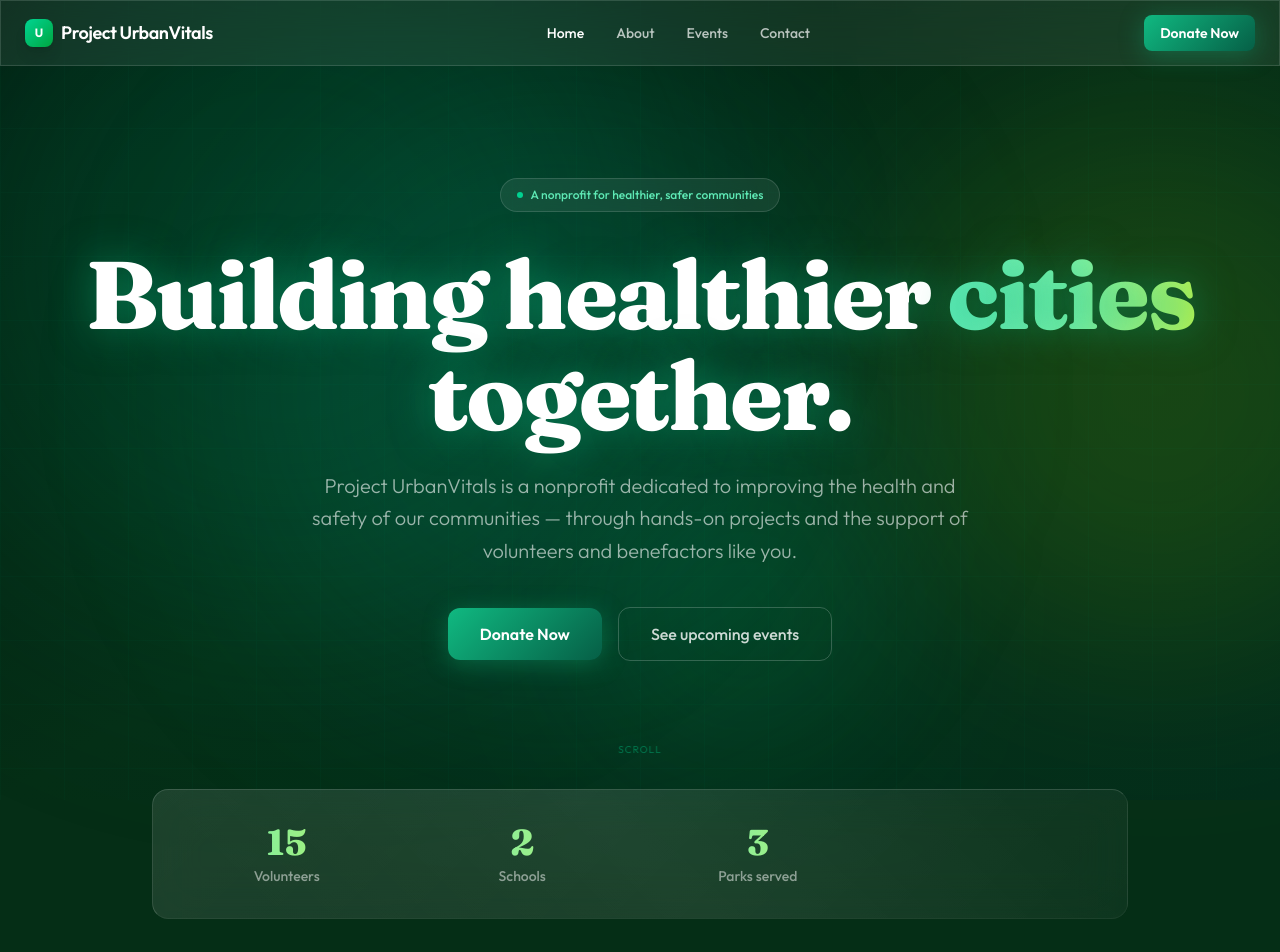
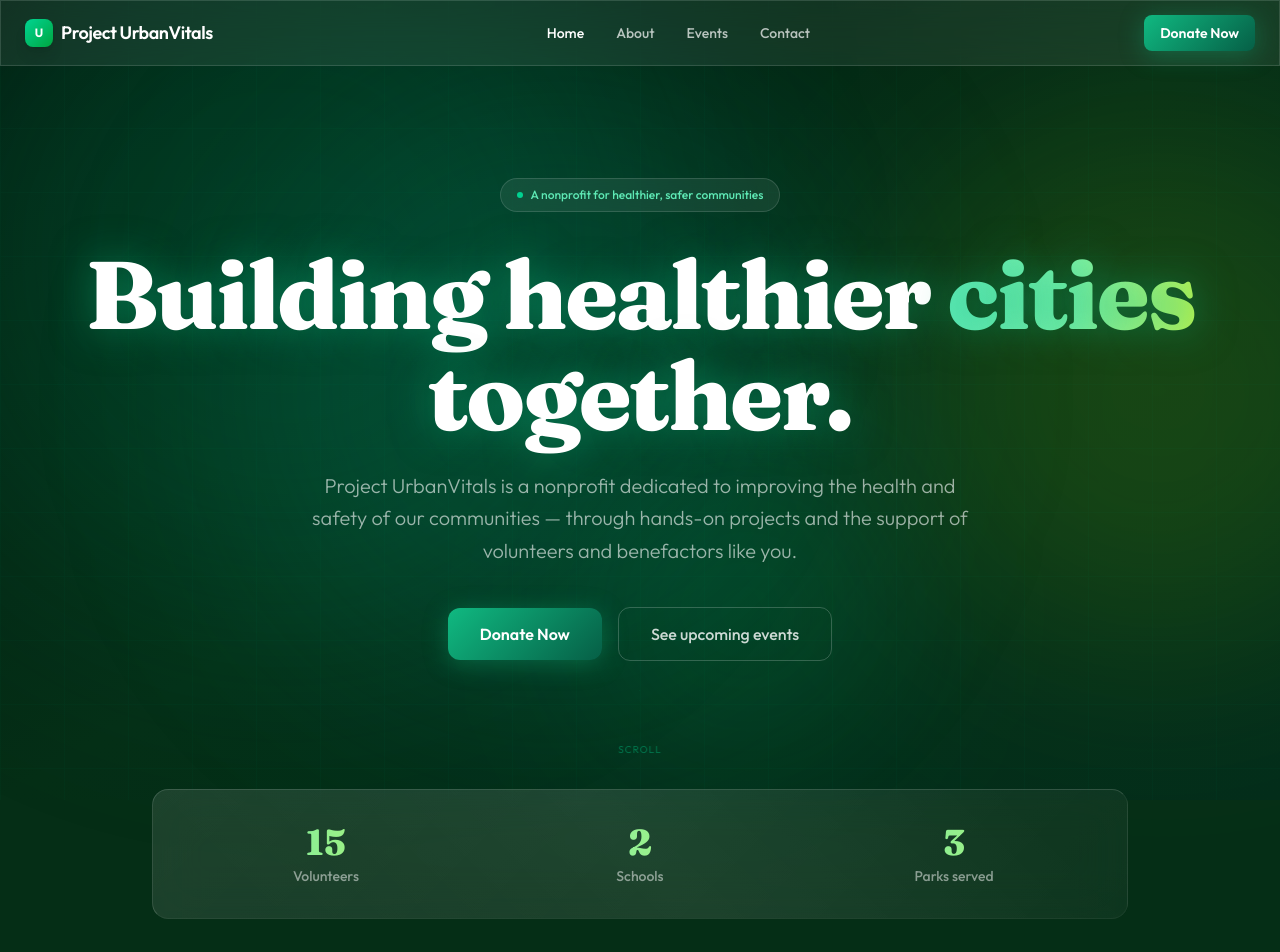
Before and after one commit to sajlardiya-hue/projecturbanvitals, a React (Vite) app: page / in a window 1280 px wide. Shown: the top 952 px of the page. Built offline with nearby package versions, Linux system fonts and the light colour scheme; the HTML template or start-up script is replaced by a standard one.

Commit message:
Adjust grid layout for stats card section

```diff
--- a/src/pages/Home.tsx
+++ b/src/pages/Home.tsx
@@ -130,7 +130,7 @@ export default function Home() {
 
       {/* STATS BAR */}
       <section className="max-w-5xl mx-auto px-6 pb-24">
-        <div className="glass-card rounded-2xl p-8 grid grid-cols-2 md:grid-cols-4 gap-8 stat-shine">
+        <div className="glass-card rounded-2xl p-8 grid grid-cols-1 md:grid-cols-3 gap-8 stat-shine">
           {STATS.map((s) => (
             <div key={s.label} className="text-center">
               <div
```
